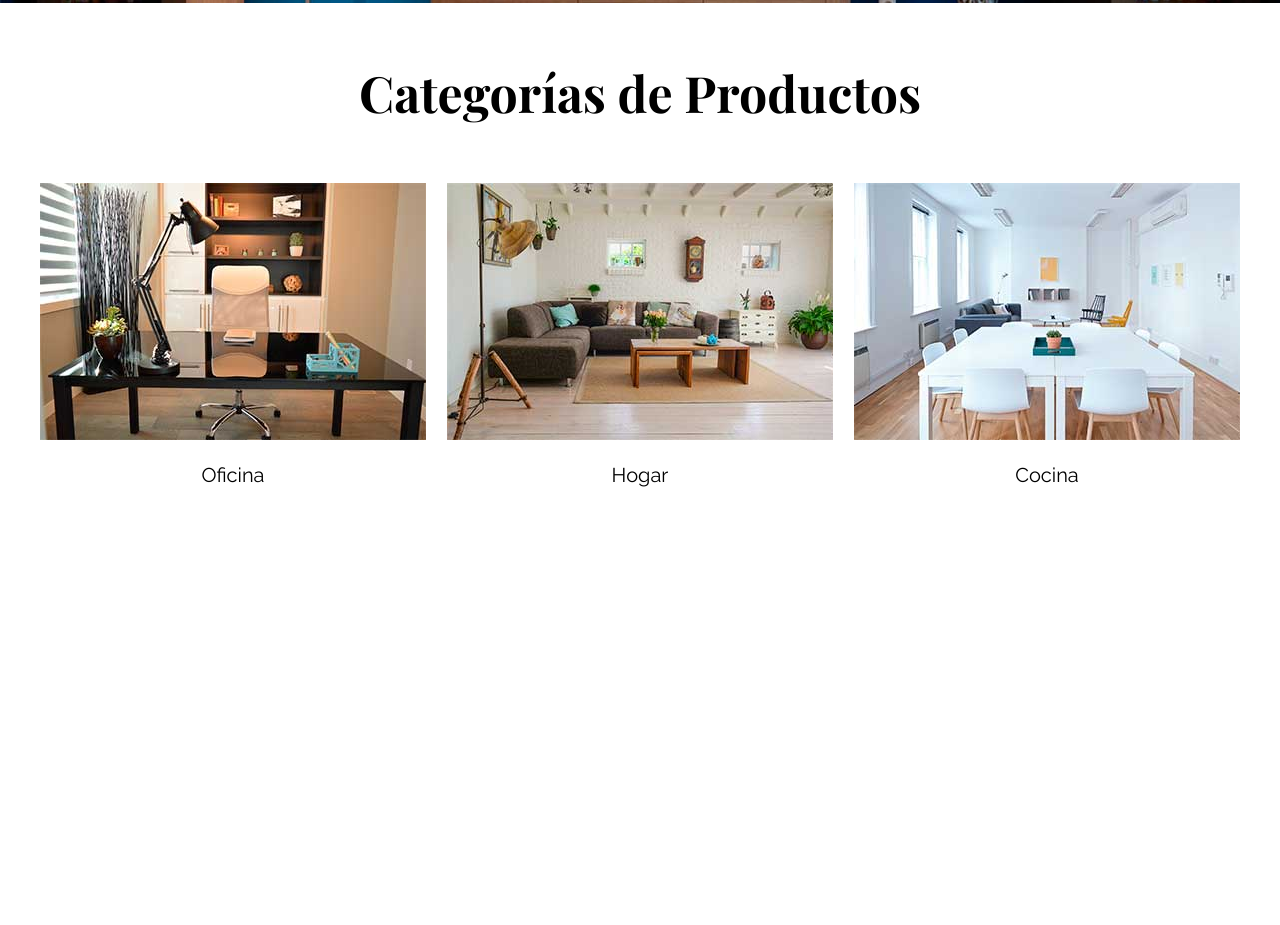
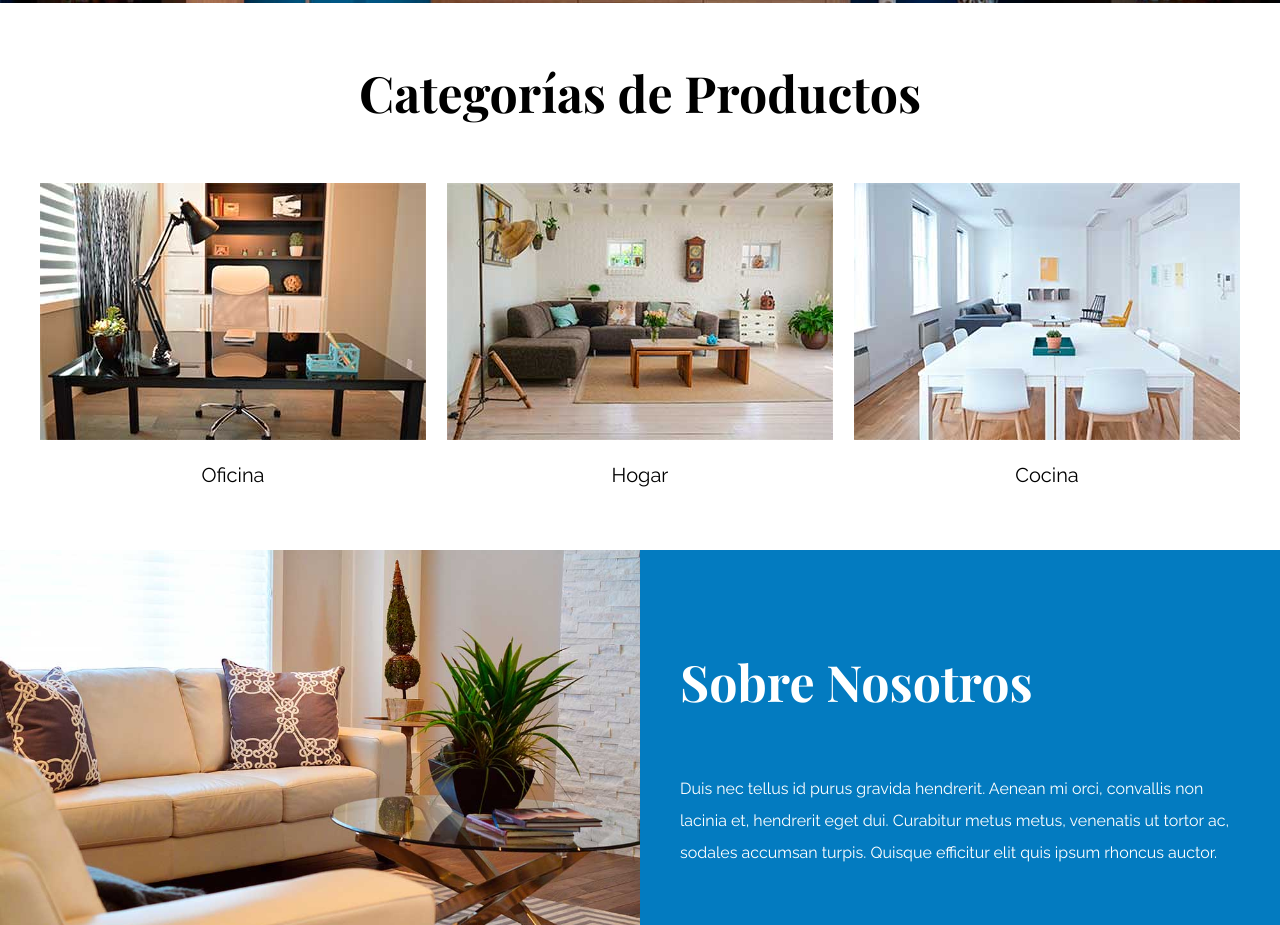
Before and after one commit to TaielNxz/sass-course-01-ecommerce, a plain HTML site: page index.html in a window 1280 px wide. Shown: the part 791-1716 px from the top of the page. Before the commit the page ends 1341 px from the top, so only its background shows below. Drawn offline with nearby package versions, Linux system fonts and the light colour scheme.

Commit message:
add about us section

```diff
--- a/css/app.css
+++ b/css/app.css
@@ -184,3 +184,52 @@ img {
     color: white;
     border-bottom-right-radius: 2rem;
 }
+
+/* ==== About Us ==== */
+.us {
+    background-image:
+        linear-gradient( to bottom, transparent 0%, transparent 50%, #037bc0 50%, #037bc0 100% ),
+        url(../img/nosotros.jpg);
+    background-size:
+        100%,
+        70rem;
+    background-position: top left;
+    background-repeat: no-repeat;
+}
+@media (min-width: 768px) {
+    .us {
+        background-image:
+            linear-gradient( to right, transparent 0%, transparent 50%, #037bc0 50%, #037bc0 100% ),
+            url(../img/nosotros.jpg);
+        background-size:
+            100%,
+            90rem;
+        background-position: center left;
+    }
+}
+@media (min-width: 1200px) {
+    .us {
+        background-size:
+            100%,
+            50%;
+    }
+}
+
+.us-grid {
+    display: grid;
+    grid-template-rows: repeat( 2, 1fr );
+}
+.text-us {
+    grid-row: 2 / 3;
+    color: #fff;
+    padding: 4rem;
+}
+@media (min-width: 768px) {
+    .us-grid {
+        grid-template-rows: unset;
+        grid-template-columns: repeat( 2, 1fr );
+    }
+    .text-us {
+        grid-column: 2 / 3;
+    }
+}
--- a/index.html
+++ b/index.html
@@ -50,5 +50,14 @@
             </div>
         </div>
     </section>
+
+    <section class="us">
+        <div class="us-grid">
+            <div class="text-us">
+                <h2>Sobre Nosotros</h2>
+                <p>Duis nec tellus id purus gravida hendrerit. Aenean mi orci, convallis non lacinia et, hendrerit eget dui. Curabitur metus metus, venenatis ut tortor ac, sodales accumsan turpis. Quisque efficitur elit quis ipsum rhoncus auctor.</p>
+            </div>
+        </div>
+    </section>
 </body>
 </html>
```
